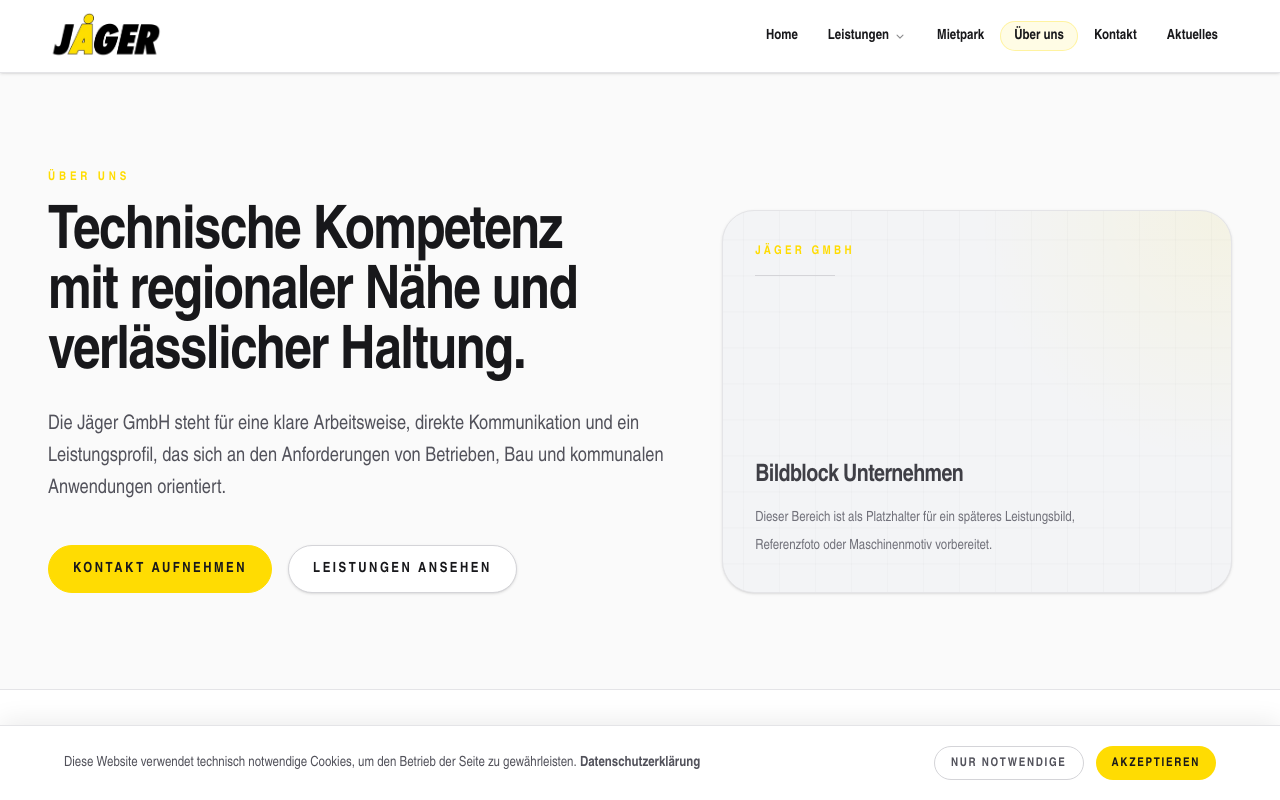
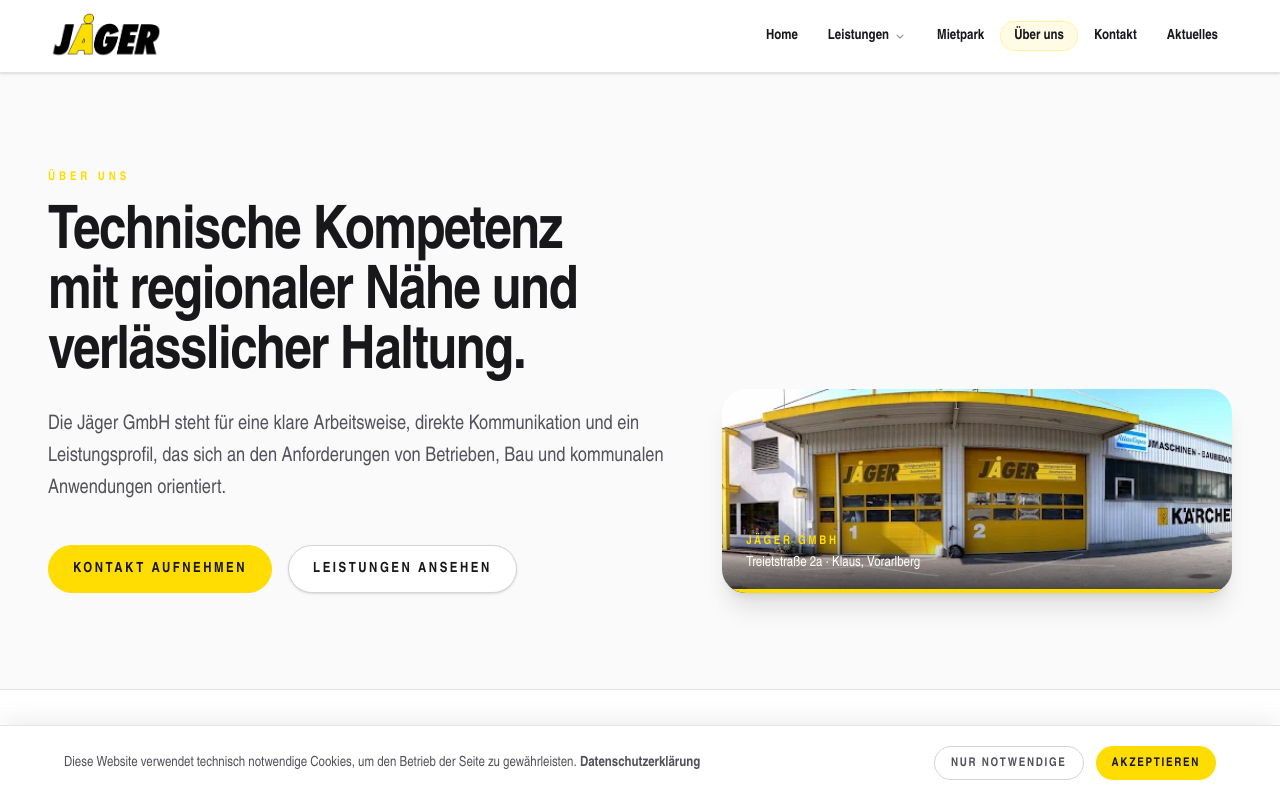
Before and after one commit to mayeraaron/jaeger, a Next.js app: page /ueber-uns in a window 1280 px wide. Shown: the top 800 px of the page. Built offline with nearby package versions, Linux system fonts and the light colour scheme.

Commit message:
Add building photo to hero and about page, fix hero layout and symmetry

```diff
--- a/app/page.tsx
+++ b/app/page.tsx
@@ -2,6 +2,7 @@
 
 import { ContactDetails } from "@/components/company/contact-details";
 import { Button } from "@/components/ui/button";
+import Image from "next/image";
 import { Card } from "@/components/ui/card";
 import { Container } from "@/components/ui/container";
 import { Section } from "@/components/ui/section";
@@ -48,6 +49,8 @@
         />
 
         <Container className="relative z-10 py-20 sm:py-28">
+          <div className="grid items-center gap-12 lg:grid-cols-[1fr_480px]">
+            <div>
               <div className="mb-6 inline-flex items-center gap-2 rounded-full border border-brand-500/40 bg-brand-500/10 px-4 py-1.5">
                 <span className="h-1.5 w-1.5 rounded-full bg-brand-500" aria-hidden="true" />
                 <span className="text-xs font-bold uppercase tracking-[0.22em] text-brand-600">
@@ -55,14 +58,14 @@
                 </span>
               </div>
 
-          <h1 className="text-[clamp(2.8rem,8.5vw,7.5rem)] font-black uppercase leading-[0.9] tracking-tight">
-            <span className="block text-zinc-900">REINIGUNGSTECHNIK</span>
-            <span className="block">
-              <span className="inline-block bg-brand-500 px-3 py-1 text-zinc-900">
+              <h1 className="flex flex-col gap-2 text-[clamp(2.8rem,8.5vw,7.5rem)] font-black uppercase leading-none tracking-tight">
+                <span className="text-zinc-900">REINIGUNGSTECHNIK</span>
+                <span>
+                  <span className="inline-block bg-brand-500 px-4 py-2 text-zinc-900">
                     BAUMASCHINEN
                   </span>
                 </span>
-            <span className="block text-zinc-900">MIETPARK</span>
+                <span className="text-zinc-900">MIETPARK</span>
               </h1>
 
               <p className="mt-10 max-w-xl text-lg leading-relaxed text-zinc-600 sm:text-xl">
@@ -76,6 +79,30 @@
                 <Button href="/mietpark" variant="secondary">
                   Mietpark entdecken
                 </Button>
+              </div>
+            </div>
+
+            <div className="hidden lg:block">
+              <div className="relative overflow-hidden rounded-3xl shadow-2xl">
+                <div className="relative aspect-[5/2]">
+                  <Image
+                    src="/images/gebaeude.webp"
+                    alt="Jäger GmbH Firmengebäude in Klaus, Vorarlberg"
+                    fill
+                    sizes="480px"
+                    className="object-cover object-center"
+                    priority
+                  />
+                  <div className="absolute inset-x-0 bottom-0 bg-gradient-to-t from-zinc-900/80 via-zinc-900/20 to-transparent px-6 py-5">
+                    <p className="text-xs font-bold uppercase tracking-[0.22em] text-brand-500">
+                      Jäger GmbH
+                    </p>
+                    <p className="mt-1 text-sm text-white">Treietstraße 2a · Klaus, Vorarlberg</p>
+                  </div>
+                  <div className="absolute bottom-0 left-0 right-0 h-1 bg-brand-500" />
+                </div>
+              </div>
+            </div>
           </div>
         </Container>
       </section>
--- a/app/ueber-uns/page.tsx
+++ b/app/ueber-uns/page.tsx
@@ -8,6 +8,7 @@
   trustFactors,
 } from "@/data/about";
 import { ImagePlaceholder } from "@/components/services/image-placeholder";
+import Image from "next/image";
 import { Button } from "@/components/ui/button";
 import { Card } from "@/components/ui/card";
 import { Container } from "@/components/ui/container";
@@ -37,7 +38,27 @@
             </Button>
           </>
         }
-        aside={<ImagePlaceholder label="Bildblock Unternehmen" eyebrow="Jäger GmbH" />}
+        aside={
+          <div className="relative overflow-hidden rounded-3xl shadow-xl">
+            <div className="relative aspect-[5/2]">
+              <Image
+                src="/images/gebaeude.webp"
+                alt="Jäger GmbH Firmengebäude in Klaus, Vorarlberg"
+                fill
+                sizes="(max-width: 1024px) 100vw, 45vw"
+                className="object-cover object-center"
+                priority
+              />
+              <div className="absolute inset-x-0 bottom-0 bg-gradient-to-t from-zinc-900/80 via-zinc-900/20 to-transparent px-6 py-5">
+                <p className="text-xs font-bold uppercase tracking-[0.22em] text-brand-500">
+                  Jäger GmbH
+                </p>
+                <p className="mt-1 text-sm text-white">Treietstraße 2a · Klaus, Vorarlberg</p>
+              </div>
+              <div className="absolute bottom-0 left-0 right-0 h-1 bg-brand-500" />
+            </div>
+          </div>
+        }
       />
 
       <Container>
```
Also changed, not shown: public/images/gebaeude.webp (added). Lines whose indentation alone changed are shown as unchanged.
